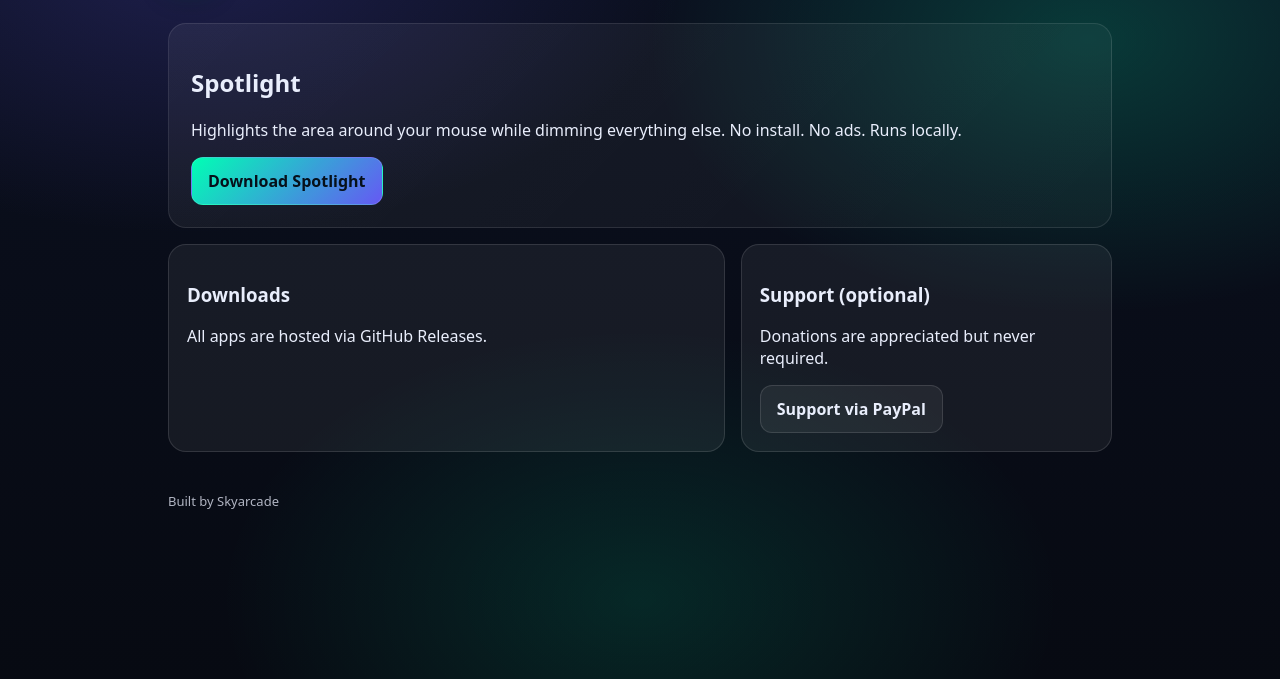
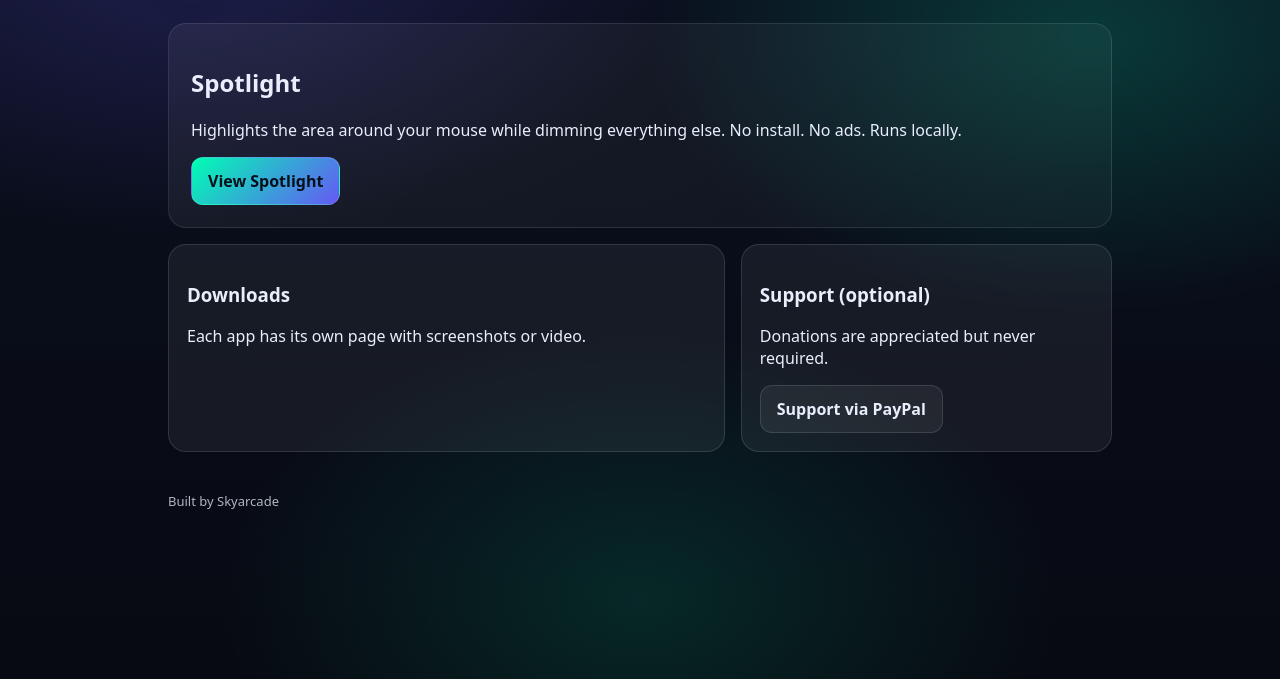
Before and after one commit to skyarcade/skyarcade.github.io, a plain HTML site: page index.html in a window 1280 px wide. Shown: the part 121-800 px from the top of the page. Drawn offline with Linux system fonts and the light colour scheme.

Commit message:
Update Spotlight link to point to its own page

```diff
--- a/index.html
+++ b/index.html
@@ -128,18 +128,16 @@
       No install. No ads. Runs locally.
     </p>
 
-    <!-- THIS IS THE ADDED LINK -->
-    <a class="btn primary"
-       href="https://github.com/skyarcade/skyarcade.github.io/releases/download/v1.0-spotlight/SpotlightApp.exe"
-       target="_blank">
-      Download Spotlight
+    <!-- Spotlight now links to its own page -->
+    <a class="btn primary" href="spotlight.html">
+      View Spotlight
     </a>
   </div>
 
   <div class="grid">
     <div class="card">
       <h3>Downloads</h3>
-      <p>All apps are hosted via GitHub Releases.</p>
+      <p>Each app has its own page with screenshots or video.</p>
     </div>
 
     <div class="card">
```
